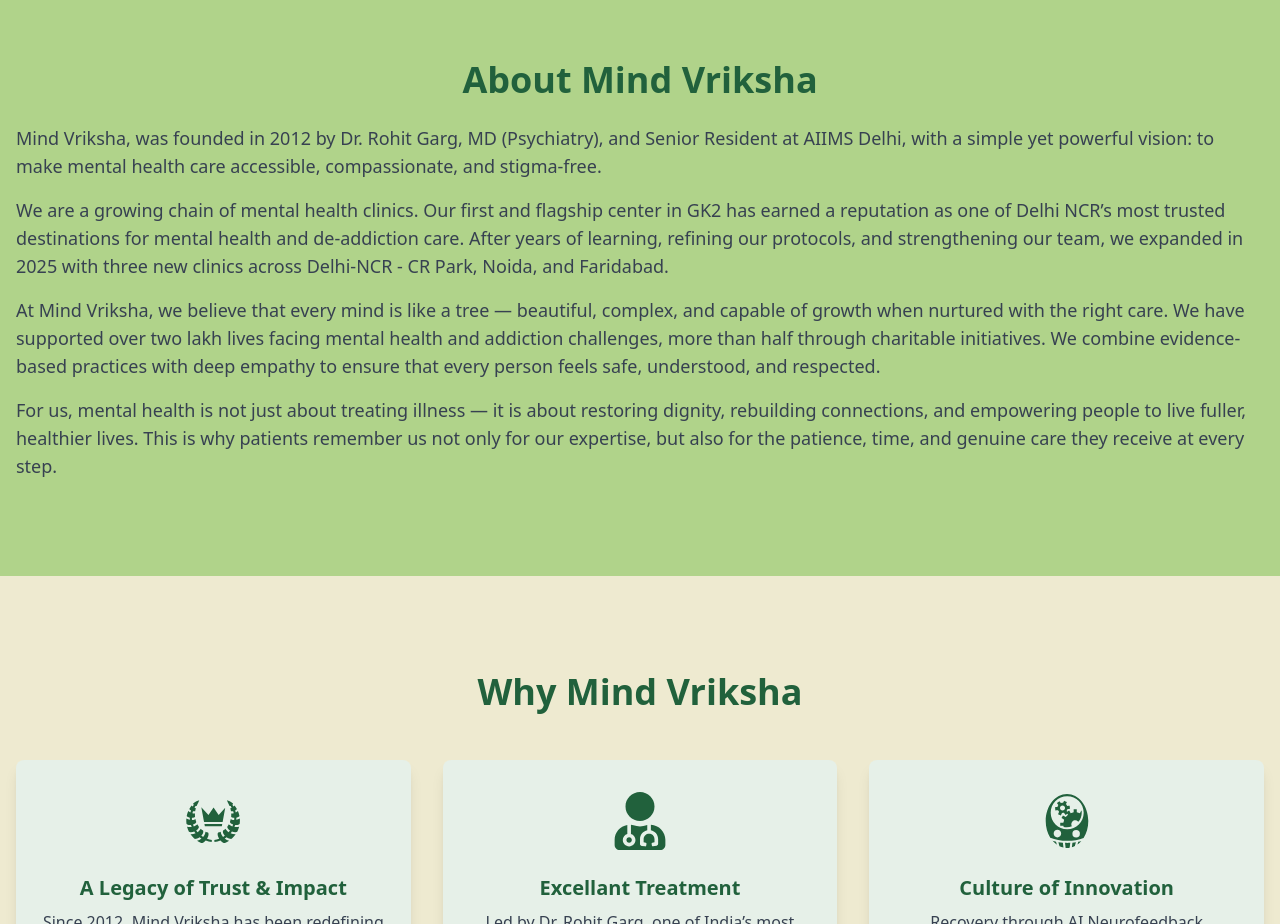
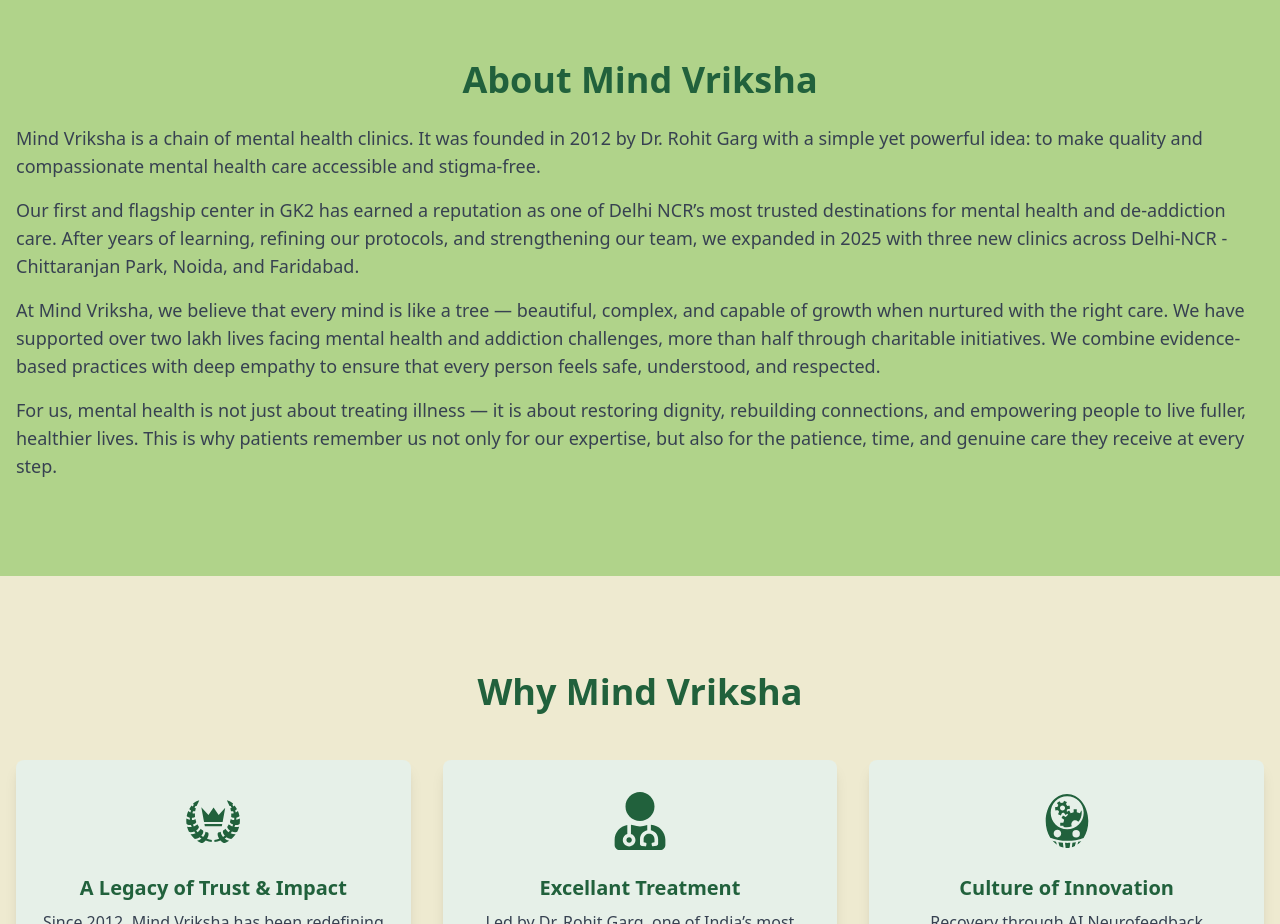
Before and after one commit to Ashishs0006/mind-vriksha, a React (Vite) app in the folder frontend/: page / in a window 1280 px wide. Shown: the part 820-1744 px from the top of the page. Built offline with nearby package versions, Linux system fonts and the light colour scheme.

Commit message:
Commit all the changes

```diff
--- a/frontend/index.html
+++ b/frontend/index.html
@@ -1,13 +1,30 @@
 <!doctype html>
 <html lang="en">
+
 <head>
   <meta charset="UTF-8" />
   <link rel="icon" type="image/png" href="/LogoMV.png" />
   <meta name="viewport" content="width=device-width, initial-scale=1.0" />
   <title>Mind Vriksha</title>
+  <!-- Google Tag Manager -->
+  <script>(function (w, d, s, l, i) {
+      w[l] = w[l] || []; w[l].push({
+        'gtm.start':
+          new Date().getTime(), event: 'gtm.js'
+      }); var f = d.getElementsByTagName(s)[0],
+        j = d.createElement(s), dl = l != 'dataLayer' ? '&l=' + l : ''; j.async = true; j.src =
+          'https://www.googletagmanager.com/gtm.js?id=' + i + dl; f.parentNode.insertBefore(j, f);
+    })(window, document, 'script', 'dataLayer', 'GTM-WZ3G7DPC');</script>
+  <!-- End Google Tag Manager -->
 </head>
+
 <body>
   <div id="root"></div>
+  <!-- Google Tag Manager (noscript) -->
+  <noscript><iframe src="https://www.googletagmanager.com/ns.html?id=GTM-WZ3G7DPC" height="0" width="0"
+      style="display:none;visibility:hidden"></iframe></noscript>
+  <!-- End Google Tag Manager (noscript) -->
   <script type="module" src="/src/main.jsx"></script>
 </body>
+
 </html>
--- a/frontend/src/Components/AboutMV.jsx
+++ b/frontend/src/Components/AboutMV.jsx
@@ -15,10 +15,10 @@
                 <div className="md:w-2/2">
                     <h2 className="text-3xl md:text-4xl font-bold text-primary-green text-center mb-6">About Mind Vriksha</h2>
                     <p className="text-gray-700 text-lg mb-4">
-                        Mind Vriksha, was founded in 2012 by Dr. Rohit Garg, MD (Psychiatry), and Senior Resident at AIIMS Delhi, with a simple yet powerful vision: to make mental health care accessible, compassionate, and stigma-free.
+                       Mind Vriksha is a chain of mental health clinics. It was founded in 2012 by Dr. Rohit Garg with a simple yet powerful idea: to make quality and compassionate mental health care accessible and stigma-free.
                     </p>
                     <p className="text-gray-700 text-lg mb-4">
-                        We are a growing chain of mental health clinics. Our first and flagship center in GK2 has earned a reputation as one of Delhi NCR’s most trusted destinations for mental health and de-addiction care. After years of learning, refining our protocols, and strengthening our team, we expanded in 2025 with three new clinics across Delhi-NCR - CR Park, Noida, and Faridabad.
+                        Our first and flagship center in GK2 has earned a reputation as one of Delhi NCR’s most trusted destinations for mental health and de-addiction care. After years of learning, refining our protocols, and strengthening our team, we expanded in 2025 with three new clinics across Delhi-NCR - Chittaranjan Park, Noida, and Faridabad.
                     </p>
                     <p className="text-gray-700 text-lg mb-4">
                         At Mind Vriksha, we believe that every mind is like a tree — beautiful, complex, and capable of growth when nurtured with the right care. We have supported over two lakh lives facing mental health and addiction challenges, more than half through charitable initiatives. We combine evidence-based practices with deep empathy to ensure that every person feels safe, understood, and respected.
--- a/frontend/src/Components/HomeLocations.jsx
+++ b/frontend/src/Components/HomeLocations.jsx
@@ -26,7 +26,7 @@
         image: DrRohit,
         name: 'Dr. Rohit Garg',
         designation: 'Senior Psychiatrist',
-        bio: 'Dr. Rohit Garg, a leading psychiatrist, has impacted over 200,000 lives, more than half through charitable initiatives. Trained in de-addiction and rehabilitation at AIIMS Delhi, he founded MindVriksha, a renowned clinic in South Delhi, and Ganaa, a rehabilitation chain with centers in Delhi, Gurgaon, Noida, and Goa. He now aims to expand both nationwide, bridging the gap in quality mental health care with compassion and expertise. His contributions have earned him top honors, including Mahatma Gandhi Samman at House of Lords London, Best Doctor Award by Medgate, International Mind Health Ambassador by Oxford University UK, and the Rajiv Gandhi Rashtriya Ekta Samman. An avid adventurer he has biked across ladakh and climbed Mount Kilimanjaro, Mount Everest Base camp and frozen river Chader trek in Ladakh.',
+        bio: 'Dr. Rohit Garg, a distinguished psychiatrist, has impacted over 200,000 lives, more than half through charitable initiatives. Trained at AIIMS Delhi, he founded MindVriksha, a renowned clinic in South Delhi, and Ganaa, a rehabilitation chain with centers in Delhi, Gurgaon, Noida, and Goa. He now aims to expand both nationwide, bridging the gap in quality mental health care with compassion and expertise. His contributions have earned him top honors, including Mahatma Gandhi Samman at House of Lords London, Best Doctor Award by Medgate, International Mind Health Ambassador by Oxford University UK, and the Rajiv Gandhi Rashtriya Ekta Samman. An avid adventurer he has biked across ladakh and climbed Mount Kilimanjaro, Mount Everest Base camp and frozen river Chader trek in Ladakh.',
       },
       {
         image: DrSaurabh,
```
Lines whose indentation alone changed are shown as unchanged.
